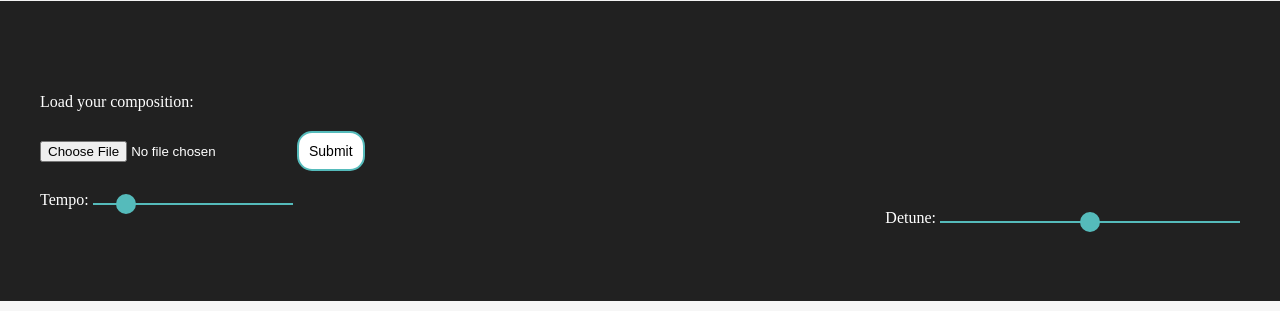
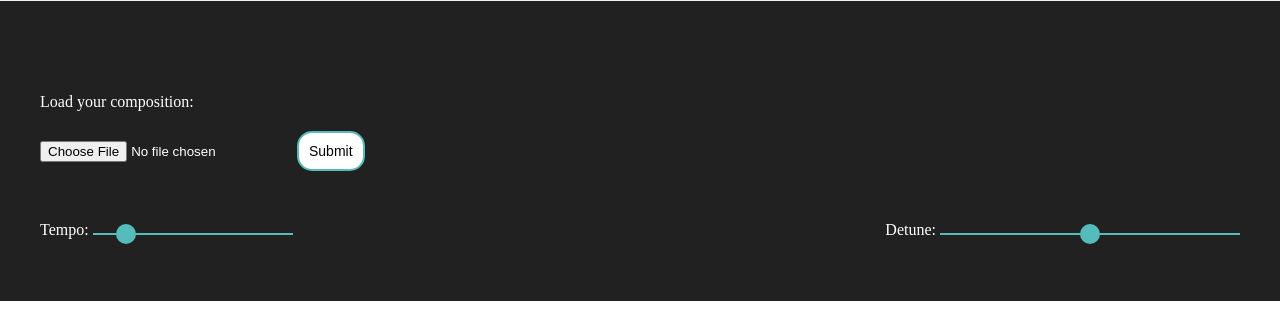
Before and after one commit to sbimochan/sbimochan.github.io, a PHP site: page /js-experiments/jamming-js/index.html in a window 1280 px wide. Shown: the part 667-978 px from the top of the page. Run offline with PHP 8.4, Linux system fonts and the light colour scheme.

Commit message:
kept tuners on same line

```diff
--- a/js-experiments/jamming-js/css/style.css
+++ b/js-experiments/jamming-js/css/style.css
@@ -223,3 +223,9 @@ input[type="range"]::-webkit-slider-thumb{
 #import:hover{
   background: #eee;
 }
+.tempoAndDetune{
+  margin-top:50px;
+}
+.tempoDiv{
+  float:left;
+}
--- a/js-experiments/jamming-js/index.html
+++ b/js-experiments/jamming-js/index.html
@@ -41,6 +41,7 @@
         </div>
 
          <!-- <button onclick="playScale()">Play</button> -->
+        <div class="tempoAndDetune clearfix">
           <div class="tempoDiv">
             Tempo:
             <span id="tempoValue"></span>
@@ -52,6 +53,8 @@
             <span id="detuneValue"></span>
             <input type="range" id="detune" onchange="printValue('detune','detuneValue','cents')">
           </div>
+        </div>
+
       </div>
     </div>
   </div>
```
Lines whose indentation alone changed are shown as unchanged.
